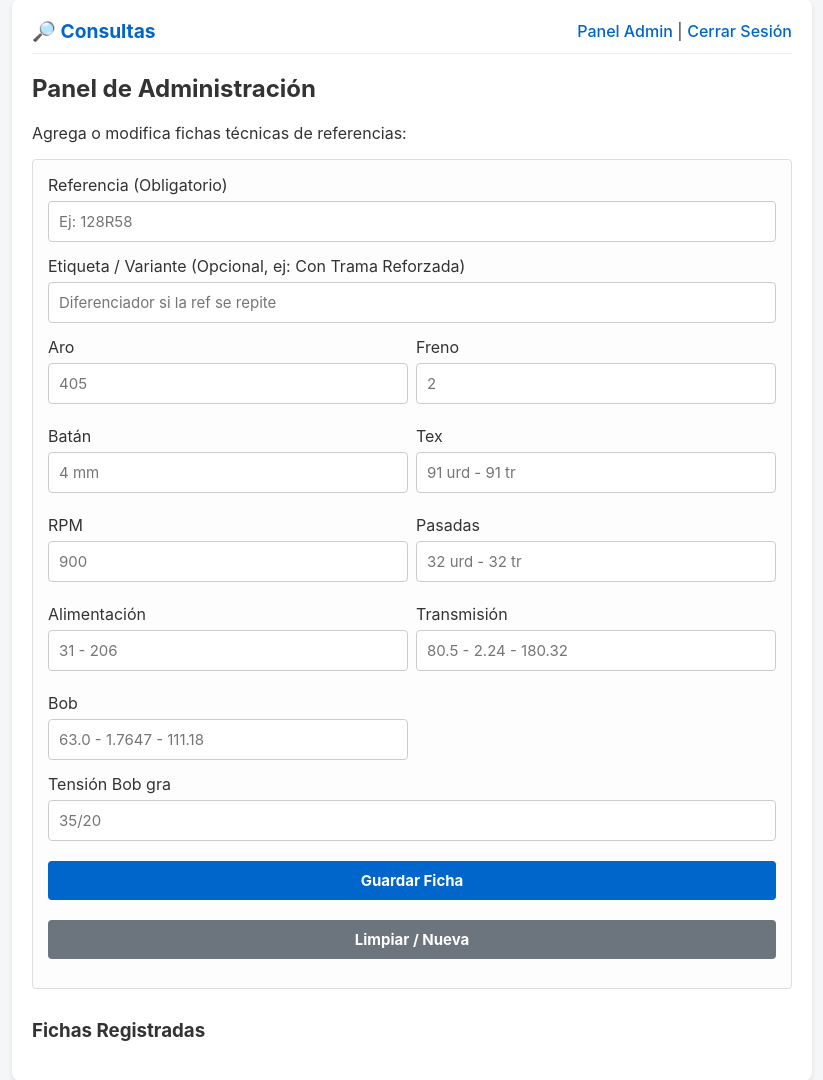
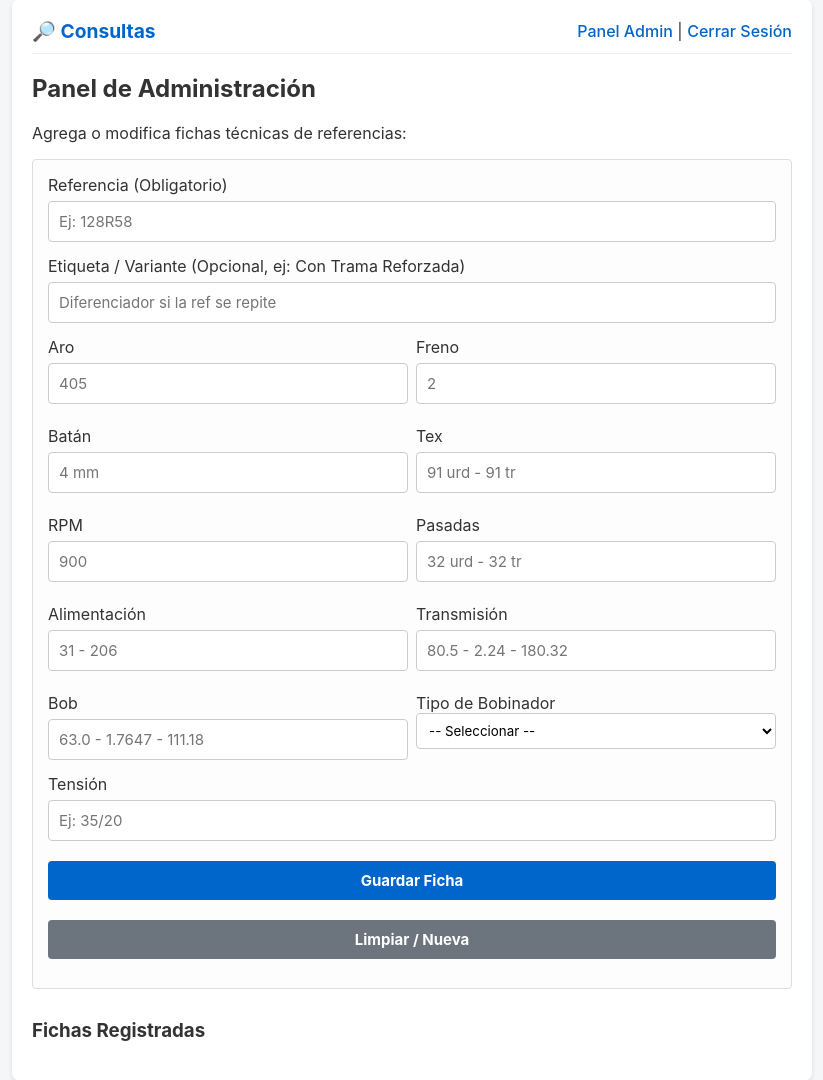
Before and after one commit to sendai6021-Maki/catalogo-referencias, a Flask app: page /admin in a window 1280 px wide. Shown: the part 17-1097 px from the top of the page, without its empty margins (228-1051 px from the left). Run offline with Flask 3, Linux system fonts and the light colour scheme; the visitor is signed in with stand-in values (Sample User, id 1); data that the repository does not hold is empty; some libraries are stand-ins or nearby versions.

Commit message:
Añadir selector tipo bobinador y cambiar campo a Tension

```diff
--- a/app.py
+++ b/app.py
@@ -11,7 +11,6 @@ app.secret_key = os.environ.get("SECRET_KEY", "Cats")
 ADMIN_USER = os.environ.get("ADMIN_USER", "Sendai6021")
 ADMIN_PASS_HASH = generate_password_hash(os.environ.get("ADMIN_PASS", "Haru&Maki1302"))
 
-# Manejo de compatibilidad de URL para PostgreSQL en Render
 db_url = os.environ.get("DATABASE_URL", "sqlite:///referencias.db")
 if db_url.startswith("postgres://"):
     db_url = db_url.replace("postgres://", "postgresql+psycopg://", 1)
@@ -36,7 +35,8 @@ class Ficha(db.Model):
     alimentacion = db.Column(db.String(100), default="")
     transmision = db.Column(db.String(100), default="")
     bob = db.Column(db.String(100), default="")
-    tension_bob_gra = db.Column(db.String(50), default="")
+    tipo_bobinador = db.Column(db.String(50), default="")  # Bobinador grande / Bobinador pequeño
+    tension_bob_gra = db.Column(db.String(50), default="")  # Valor de Tensión
     nota_variante = db.Column(db.String(150), default="")
 
     def to_dict(self):
@@ -52,16 +52,17 @@ class Ficha(db.Model):
             "alimentacion": self.alimentacion or "",
             "transmision": self.transmision or "",
             "bob": self.bob or "",
+            "tipo_bobinador": self.tipo_bobinador or "",
             "tension_bob_gra": self.tension_bob_gra or "",
             "nota_variante": self.nota_variante or ""
         }
 
 with app.app_context():
     db.create_all()
-    # Migración automática si la tabla ya existía sin la columna 'tex'
     try:
         with db.engine.connect() as conn:
             conn.execute(text("ALTER TABLE fichas ADD COLUMN IF NOT EXISTS tex VARCHAR(100);"))
+            conn.execute(text("ALTER TABLE fichas ADD COLUMN IF NOT EXISTS tipo_bobinador VARCHAR(50);"))
             conn.commit()
     except Exception as e:
         print("Aviso al verificar columnas:", e)
@@ -118,6 +119,7 @@ def admin():
                 ficha.alimentacion = request.form.get("alimentacion", "")
                 ficha.transmision = request.form.get("transmision", "")
                 ficha.bob = request.form.get("bob", "")
+                ficha.tipo_bobinador = request.form.get("tipo_bobinador", "")
                 ficha.tension_bob_gra = request.form.get("tension_bob_gra", "")
                 ficha.nota_variante = request.form.get("nota_variante", "")
         else:
@@ -132,6 +134,7 @@ def admin():
                 alimentacion=request.form.get("alimentacion", ""),
                 transmision=request.form.get("transmision", ""),
                 bob=request.form.get("bob", ""),
+                tipo_bobinador=request.form.get("tipo_bobinador", ""),
                 tension_bob_gra=request.form.get("tension_bob_gra", ""),
                 nota_variante=request.form.get("nota_variante", "")
             )
--- a/templates/admin.html
+++ b/templates/admin.html
@@ -49,10 +49,18 @@
       <label>Bob</label>
       <input type="text" name="bob" id="form-bob" placeholder="63.0 - 1.7647 - 111.18">
     </div>
+    <div>
+      <label>Tipo de Bobinador</label>
+      <select name="tipo_bobinador" id="form-tipo-bob" style="width: 100%; padding: 8px; margin-bottom: 12px; border: 1px solid #ccc; border-radius: 4px; box-sizing: border-box; background: #fff;">
+        <option value="">-- Seleccionar --</option>
+        <option value="Bobinador grande">Bobinador grande</option>
+        <option value="Bobinador pequeño">Bobinador pequeño</option>
+      </select>
+    </div>
   </div>
 
-  <label>Tensión Bob gra</label>
-  <input type="text" name="tension_bob_gra" id="form-tension" placeholder="35/20">
+  <label>Tensión</label>
+  <input type="text" name="tension_bob_gra" id="form-tension" placeholder="Ej: 35/20">
 
   <button type="submit" id="btn-save">Guardar Ficha</button>
   <button type="button" onclick="limpiarFormulario()" style="background: #6c757d;">Limpiar / Nueva</button>
@@ -62,7 +70,11 @@
 {% for f in fichas %}
   <div class="card">
     <strong>{{ f.referencia }}</strong> {% if f.nota_variante %}- <em>{{ f.nota_variante }}</em>{% endif %}
-    <p style="font-size: 0.85rem; margin: 5px 0;">RPM: {{ f.rpm }} | Batán: {{ f.batan }} | Tex: {{ f.tex }} | Aro: {{ f.aro }}</p>
+    <p style="font-size: 0.85rem; margin: 5px 0;">
+      RPM: {{ f.rpm }} | Batán: {{ f.batan }} | Tex: {{ f.tex }} | Aro: {{ f.aro }}
+      {% if f.tipo_bobinador %}| {{ f.tipo_bobinador }}{% endif %}
+      {% if f.tension_bob_gra %}| Tensión: {{ f.tension_bob_gra }}{% endif %}
+    </p>
     <div style="display: flex; gap: 8px;">
       <button type="button"
               style="width: auto; padding: 6px 12px; margin: 0; background: #28a745;"
@@ -78,6 +90,7 @@
               data-alim="{{ f.alimentacion }}"
               data-trans="{{ f.transmision }}"
               data-bob="{{ f.bob }}"
+              data-tipo-bob="{{ f.tipo_bobinador }}"
               data-tension="{{ f.tension_bob_gra }}"
               onclick="cargarEdicion(this)">
         Editar
@@ -104,6 +117,7 @@ function cargarEdicion(btn) {
   document.getElementById('form-alim').value = btn.getAttribute('data-alim') || '';
   document.getElementById('form-trans').value = btn.getAttribute('data-trans') || '';
   document.getElementById('form-bob').value = btn.getAttribute('data-bob') || '';
+  document.getElementById('form-tipo-bob').value = btn.getAttribute('data-tipo-bob') || '';
   document.getElementById('form-tension').value = btn.getAttribute('data-tension') || '';
   document.getElementById('btn-save').innerText = 'Actualizar Ficha';
   window.scrollTo({top: 0, behavior: 'smooth'});
@@ -122,6 +136,7 @@ function limpiarFormulario() {
   document.getElementById('form-alim').value = '';
   document.getElementById('form-trans').value = '';
   document.getElementById('form-bob').value = '';
+  document.getElementById('form-tipo-bob').value = '';
   document.getElementById('form-tension').value = '';
   document.getElementById('btn-save').innerText = 'Guardar Ficha';
 }
```
Also changed, not shown: templates/index.html (+7 -1 lines).
